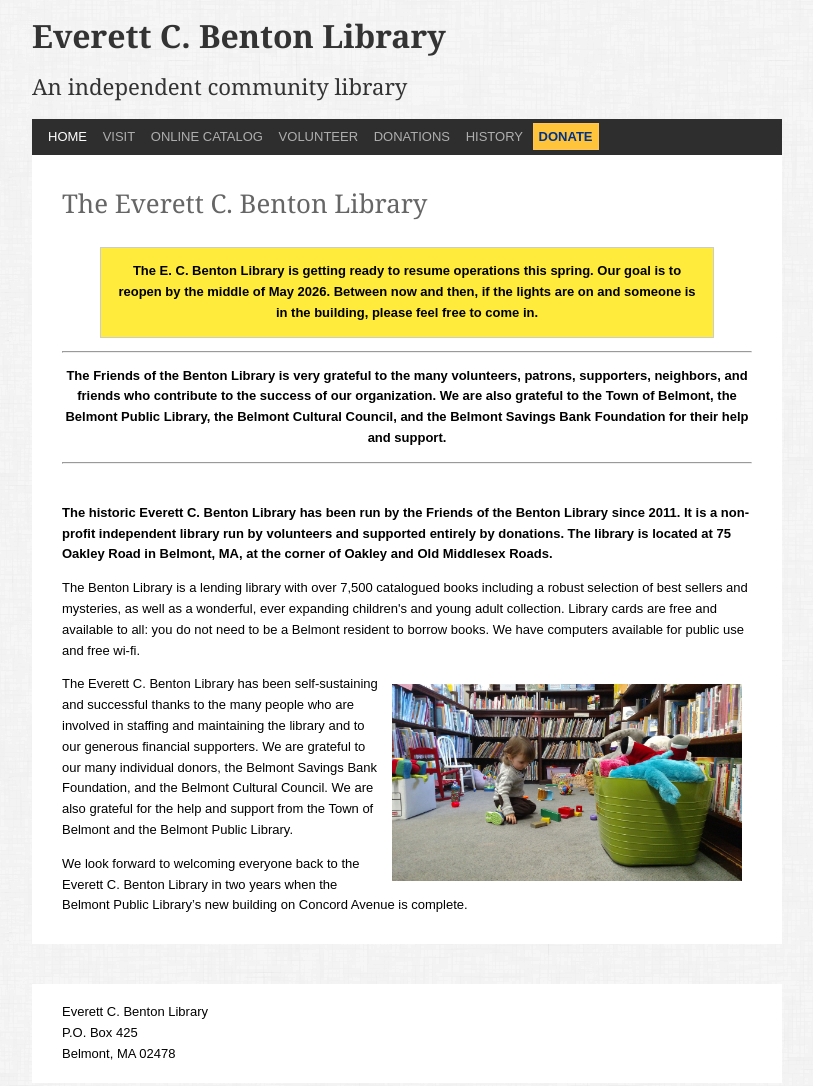
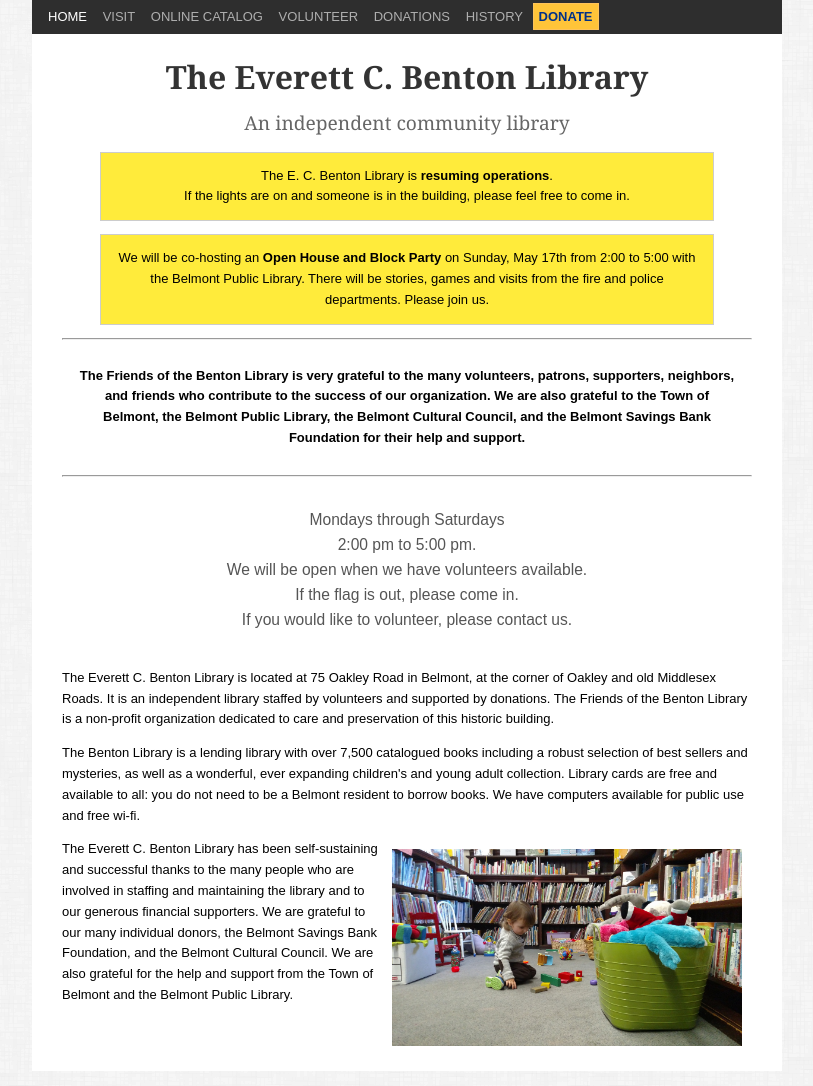
Before and after one commit to ecbenton/ecbenton.github.io, a plain HTML site: page index.html in a window 1280 px wide. Shown: the part 262-1348 px from the top of the page, without its empty margins (233-1046 px from the left). Drawn offline with Linux system fonts and the light colour scheme.

Commit message:
Update index page

```diff
--- a/index.html
+++ b/index.html
@@ -3,12 +3,23 @@
 <head>
 <link href="site.css" rel="stylesheet">
 <title>Everett C. Benton Library</title>
+
+<style>
+
+#lead-in {
+    text-align: center;
+}
+
+h2 {
+    font-size: 1.2rem;
+    color: #666;
+}
+
+</style>
 <body>
 
+
 <img class="hdr" src="hdr.jpg">
-
-<h1>Everett C. Benton Library</h1>
-<h2>An independent community library</h2>
 
 <nav>
 <a class="cur" href="/">HOME</a>
@@ -22,29 +33,50 @@
 </nav>
 
 <div id="content">
-<h3>The Everett C. Benton Library</h3>
 
-<p style="font-weight: bold; max-width: 85%; margin: 1em auto; border: 1px solid #ccc; padding: 1em; background-color: #ffeb3b; text-align: center">
-The E. C. Benton Library is getting ready to resume operations this spring.
-Our goal is to reopen by the middle of May 2026.  Between now and then, if the
-lights are on and someone is in the building, please feel free to come in.
+<div id="lead-in">
+<h1>The Everett C. Benton Library</h1>
+<h2>An independent community library</h2>
+
+<p style="max-width: 85%; margin: 1em auto; border: 1px solid #ccc; padding: 1em; background-color: #ffeb3b; text-align: center">
+
+The E. C. Benton Library is <b>resuming operations</b>.<br>
+If the lights are on and someone is in the building, please feel free to come in.
+</p>
+
+<p style="max-width: 85%; margin: 1em auto; border: 1px solid #ccc; padding: 1em; background-color: #ffeb3b; text-align: center">
+We will be co-hosting an <b>Open House and Block Party</b> on Sunday,
+May 17th from 2:00 to 5:00 with the Belmont Public Library.
+There will be stories, games and visits from the fire and police departments.
+Please join us.
 </p>
 
 <hr>
-<p style="text-align: center; font-weight: bold">
+
+<p style="font-weight: bold; max-width: 95%; margin: 1em auto; padding: 1em; text-align: center">
 The Friends of the Benton Library is very grateful to the many volunteers,
 patrons, supporters, neighbors, and friends who contribute to the success of
-our organization.  We are also grateful to the Town of Belmont, the Belmont
+our organization. We are also grateful to the Town of Belmont, the Belmont
 Public Library, the Belmont Cultural Council, and the Belmont Savings Bank
 Foundation for their help and support.
 </p>
 <hr>
 
-<p style="font-weight: bold; margin-top: 3em;">
-The historic Everett C. Benton Library has been run by the Friends of the
-Benton Library since 2011.  It is a non-profit independent library run by
-volunteers and supported entirely by donations. The library is located at 75
-Oakley Road in Belmont, MA, at the corner of Oakley and Old Middlesex Roads.
+    <p style="font-size: larger; color: #555; max-width: 85%; margin: 1em auto; padding: 1em; text-align: center">
+    Mondays through Saturdays<br>
+    2:00 pm to 5:00 pm. <br>
+    We will be open when we have volunteers available.<br>
+    If the flag is out, please come in.<br>
+    If you would like to volunteer, please contact us.<br>
+    </p>
+</div>
+
+<p style="margin-top: 1.5em;">
+The Everett C. Benton Library is located at 75 Oakley Road in Belmont,
+at the corner of Oakley and old Middlesex Roads.
+It is an independent library staffed by volunteers and supported by donations.
+The Friends of the Benton Library is a non-profit organization
+dedicated to care and preservation of this historic building.
 </p>
 
 <p>
@@ -87,12 +119,6 @@ We are also grateful for the help and support from the Town of Belmont
 and the Belmont Public Library.
 </p>
 
-<p>
-We look forward to welcoming everyone back to the Everett C. Benton Library
-in two years when the Belmont Public Library’s
-new building on Concord Avenue is complete.
-</p>
-
 
 <div style="clear: both"></div>
 
```
